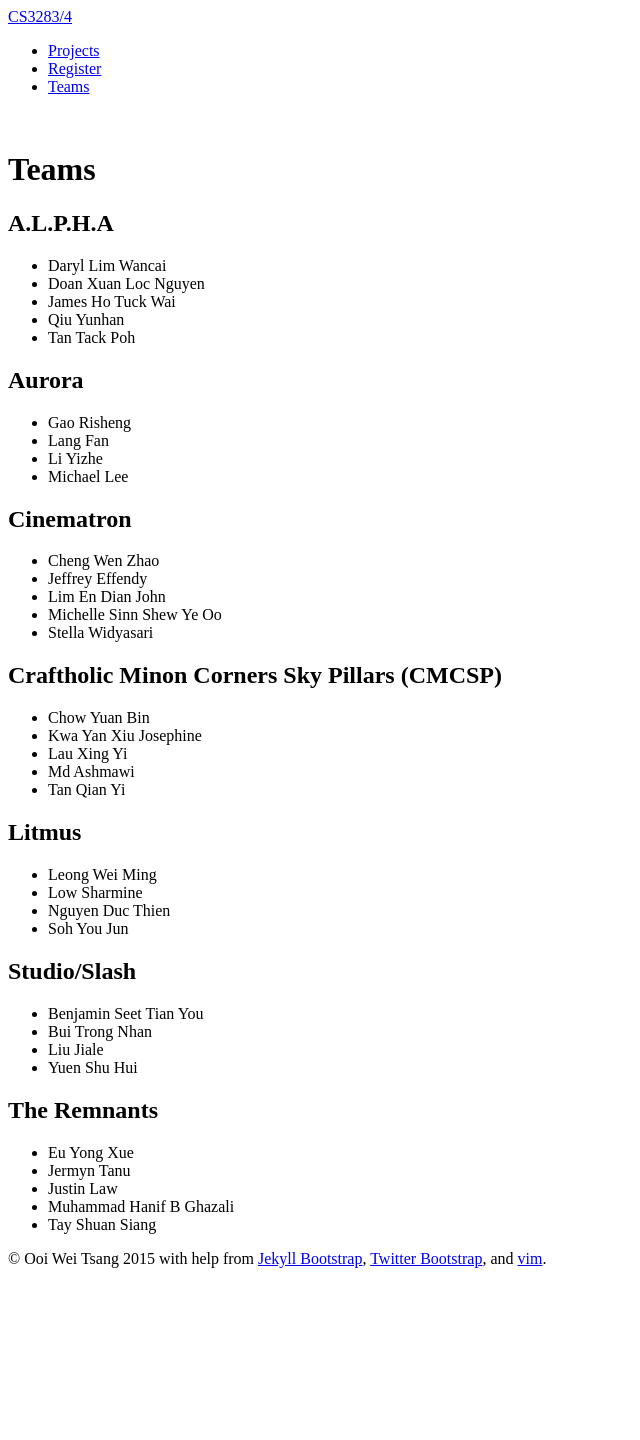
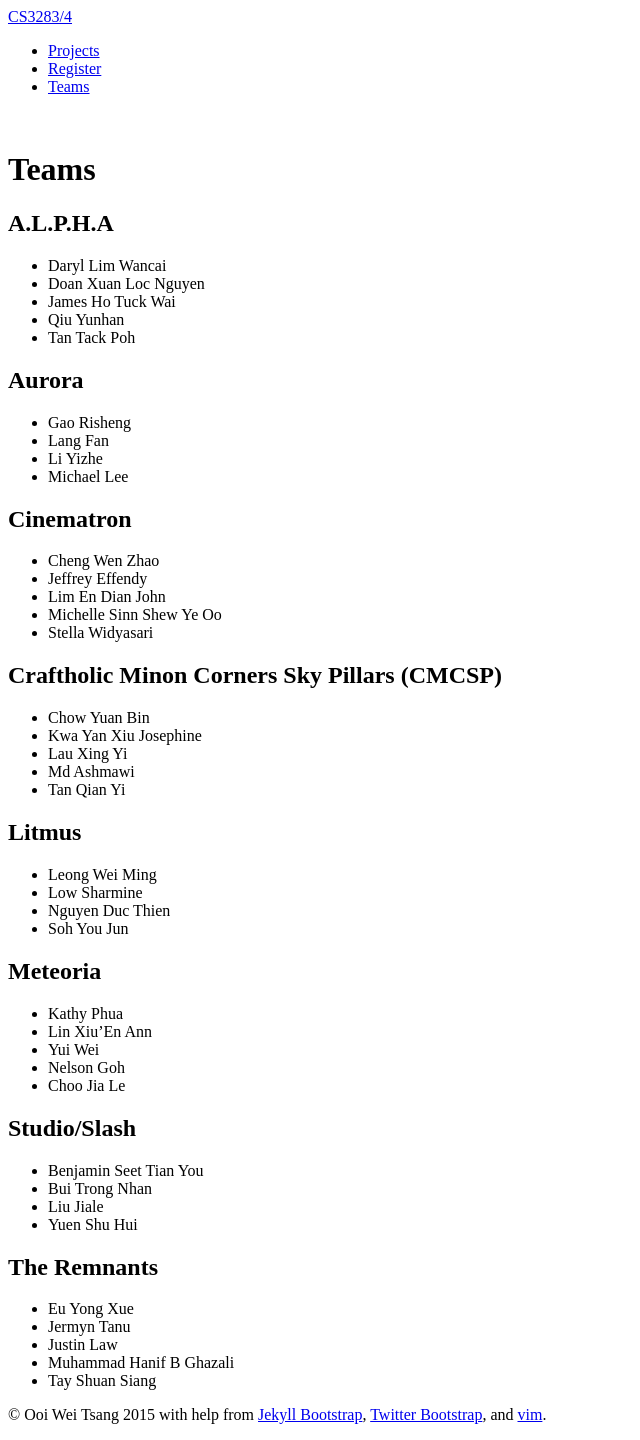
Before and after one commit to nus-mtp/1516, a Jekyll site: the page built from teams.md, in a window 1280 px wide. Shown: the whole page, without its empty margins (0-640 px from the left). Built offline with Jekyll 4.4.1, drawn with Linux system fonts in a browser that asks for light colours; before the commit the page ends 1284 px from its top, so only the background shows below that.

Commit message:
Added Meteoria

```diff
--- a/teams.md
+++ b/teams.md
@@ -36,6 +36,13 @@ group: navigation
 * Nguyen Duc Thien
 * Soh You Jun
 
+## Meteoria
+* Kathy Phua
+* Lin Xiu'En Ann
+* Yui Wei
+* Nelson Goh
+* Choo Jia Le
+
 ## Studio/Slash
 * Benjamin Seet Tian You
 * Bui Trong Nhan
```
